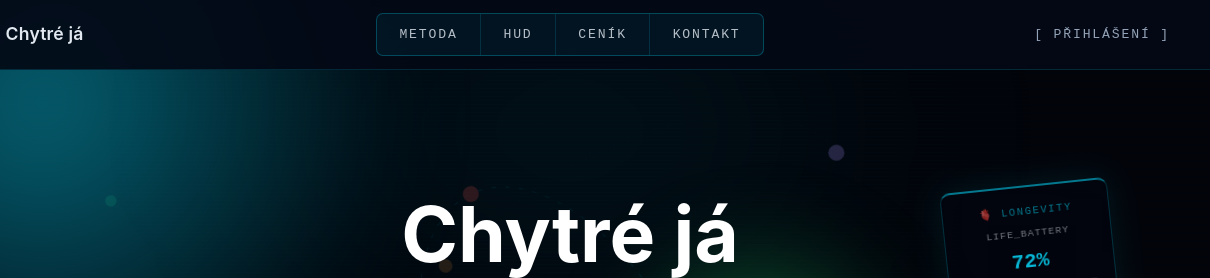
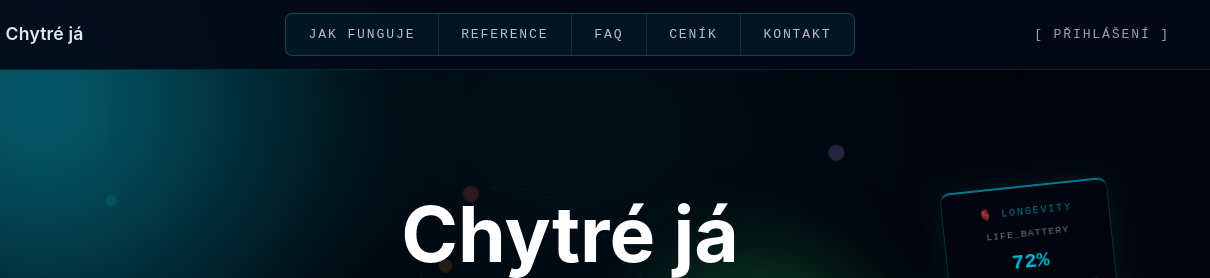
Before and after one commit to JosefCipera/chytreja-web, a plain HTML site: page index.html in a window 1280 px wide. Shown: the top 278 px of the page, 70-1280 px from the left. Drawn offline with Linux system fonts and the light colour scheme.

Commit message:
fix(nav): update menu links — remove HUD/Metoda, add Jak funguje/Reference/FAQ

```diff
--- a/index.html
+++ b/index.html
@@ -976,10 +976,11 @@
     <span>Chytré já</span>
   </a>
   <ul class="nav-links-wrap">
-    <li><a href="#worlds">Metoda</a></li>
-    <li><a href="#how">HUD</a></li>
+    <li><a href="#how">Jak funguje</a></li>
+    <li><a href="#references">Reference</a></li>
+    <li><a href="#faq">FAQ</a></li>
     <li><a href="#pricing">Ceník</a></li>
-      <li><a href="#contact">Kontakt</a></li>
+    <li><a href="#contact">Kontakt</a></li>
   </ul>
   <a class="nav-cta" href="/app/">[ Přihlášení ]</a>
 </nav>
```
